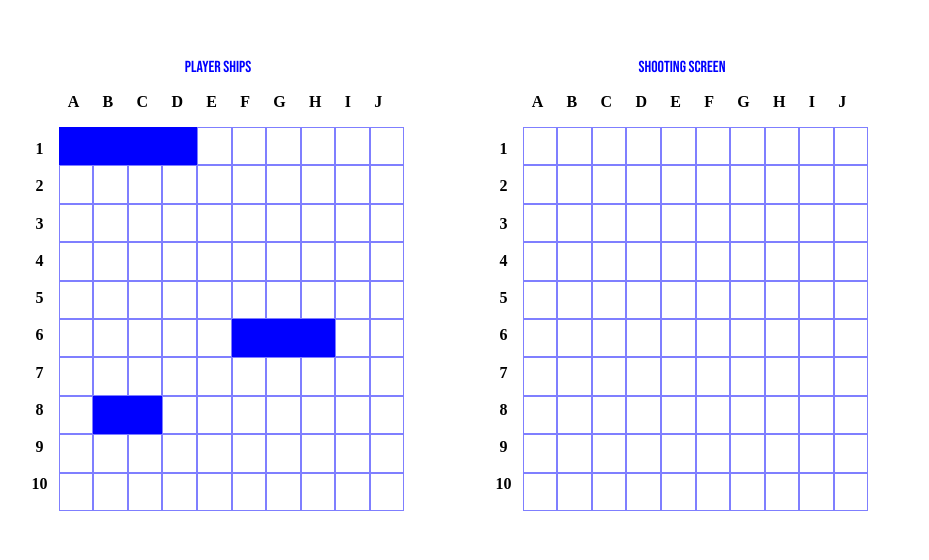
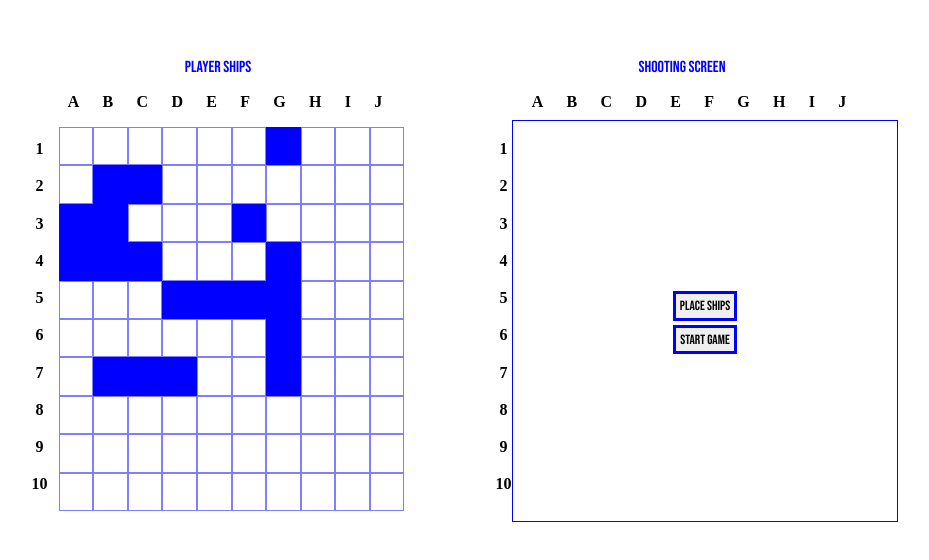
Before and after one commit to JT84-bit/battleship, a website built with webpack: page src/index.html in a window 1280 px wide. Shown: the part 198-758 px from the top of the page, without its empty margins (190-1119 px from the left). Built offline with nearby package versions, Linux system fonts and the light colour scheme.

Commit message:
Added start screen and random placement

```diff
--- a/src/gameboard.js
+++ b/src/gameboard.js
@@ -48,6 +48,8 @@ class Gameboard {
       board.push(newRow);
     }
     this._board = board;
+    this._shipCoordinates = [];
+    this._shipsLeft = 0;
   }
 
   shipFactory(length) {
@@ -71,7 +73,12 @@ class Gameboard {
   }
 
   checkIfShip(y, x) {
-    if (this._board[y][x] !== 0 && this._board[y][x] !== 1 && this._board[y][x] !== 3 && this._board[y][x] !== 4) {
+    if (
+      this._board[y][x] !== 0
+      && this._board[y][x] !== 1
+      && this._board[y][x] !== 3
+      && this._board[y][x] !== 4
+    ) {
       return true;
     }
     return false;
@@ -81,7 +88,11 @@ class Gameboard {
     if (this.checkIfShip(y, x)) {
       return false;
     }
-    if (this._board[y][x] === 1 || this._board[y][x] === 3 || this._board[y][x] === 4) {
+    if (
+      this._board[y][x] === 1
+      || this._board[y][x] === 3
+      || this._board[y][x] === 4
+    ) {
       return true;
     }
     return false;
@@ -93,6 +104,68 @@ class Gameboard {
     }
     return false;
   }
+
+  randomNumber(range) {
+    let newNumber = 0;
+    newNumber = Math.floor(Math.random() * range);
+    return newNumber;
+  }
+
+  drawShips() {
+    let ship = [];
+
+    if (this._shipCoordinates.length === 0) {
+      const newY = this.randomNumber(10);
+      const newX = this.randomNumber(5);
+      ship.push(`${newY},${newX}`);
+      ship.push(`${newY},${newX + 1}`);
+      ship.push(`${newY},${newX + 2}`);
+      ship.push(`${newY},${newX + 3}`);
+      this.placeShips(0, 0, ship);
+      this._shipCoordinates.push(ship);
+      ship = [];
+    }
+
+    if (this._shipCoordinates.length < 3) {
+      const newY = this.randomNumber(6);
+      const newX = this.randomNumber(10);
+
+      if (
+        !this._board[newY][newX]
+        && !this._board[newY + 1][newX]
+        && !this._board[newY + 1][newX]
+      ) {
+        ship.push(`${newY},${newX}`);
+        ship.push(`${newY + 1},${newX}`);
+        ship.push(`${newY + 2},${newX}`);
+        this.placeShips(0, 0, ship);
+        this._shipCoordinates.push(ship);
+      }
+      this.drawShips();
+    }
+    if (this._shipCoordinates.length < 6) {
+      const newY = this.randomNumber(8);
+      const newX = this.randomNumber(10);
+      if (!this.board[newY][newX] && !this.board[newY + 1][newX]) {
+        ship.push(`${newY},${newX}`);
+        ship.push(`${newY + 1},${newX}`);
+        this.placeShips(0, 0, ship);
+        this._shipCoordinates.push(ship);
+      }
+      this.drawShips();
+    }
+
+    if (this._shipCoordinates.length < 9) {
+      const newY = this.randomNumber(9);
+      const newX = this.randomNumber(10);
+      if (!this._board[newY][newX]) {
+        ship.push(`${newY},${newX}`);
+        this.placeShips(newY, newX);
+        this._shipCoordinates.push(ship);
+      }
+      this.drawShips();
+    }
+  }
 }
 
 export default Gameboard;
--- a/src/gamecontrol.js
+++ b/src/gamecontrol.js
@@ -1,75 +1,12 @@
 import Gameboard from './gameboard';
-
-const location = [];
-
-function randomNumber(range) {
-  let newNumber = 0;
-  newNumber = Math.floor(Math.random() * range);
-  return newNumber;
-}
-
-function drawEnemyShips(computerBoard) {
-  let ship = [];
-
-  if (location.length === 0) {
-    const newY = randomNumber(9);
-    const newX = randomNumber(4);
-    ship.push(`${newY},${newX}`);
-    ship.push(`${newY},${newX + 1}`);
-    ship.push(`${newY},${newX + 2}`);
-    ship.push(`${newY},${newX + 3}`);
-    computerBoard.placeShips(0, 0, ship);
-    location.push(ship);
-    ship = [];
-  }
-
-  if (location.length < 3) {
-    const newY = randomNumber(5);
-    const newX = randomNumber(9);
-    const { board } = computerBoard;
-    if (!board[newY][newX] && !board[newY + 1][newX] && !board[newY + 1][newX]) {
-      ship.push(`${newY},${newX}`);
-      ship.push(`${newY + 1},${newX}`);
-      ship.push(`${newY + 2},${newX}`);
-      computerBoard.placeShips(0, 0, ship);
-      location.push(ship);
-    }
-    drawEnemyShips(computerBoard);
-  }
-  if (location.length < 6) {
-    const newY = randomNumber(7);
-    const newX = randomNumber(9);
-    const { board } = computerBoard;
-    if (!board[newY][newX] && !board[newY + 1][newX]) {
-      ship.push(`${newY},${newX}`);
-      ship.push(`${newY + 1},${newX}`);
-      computerBoard.placeShips(0, 0, ship);
-      location.push(ship);
-    }
-    drawEnemyShips(computerBoard);
-  }
-
-  if (location.length < 9) {
-    const newY = randomNumber(8);
-    const newX = randomNumber(10);
-    const { board } = computerBoard;
-    if (!board[newY][newX]) {
-      ship.push(`${newY},${newX}`);
-      computerBoard.placeShips(newY, newX);
-      location.push(ship);
-    }
-    drawEnemyShips(computerBoard);
-  }
-}
 
 function gameController() {
   const playerBoard = new Gameboard();
   const computerBoard = new Gameboard();
-  const enemyShips = [['0,0', '1,0', '2,0', '3,0'], ['5,5', '6,5', '7,5'], ['1,7', '2,7']];
   playerBoard.makeboard();
-  playerBoard.placeShips(0, 0, enemyShips);
+  playerBoard.drawShips();
   computerBoard.makeboard();
-  drawEnemyShips(computerBoard);
+  computerBoard.drawShips();
   const players = [
     {
       name: 'Player',
@@ -80,7 +17,7 @@ function gameController() {
       board: computerBoard,
     },
   ];
-  console.log(players[1].board);
+
   let activePlayer = players[0];
 
   const getActivePlayer = () => activePlayer;
--- a/src/index.html
+++ b/src/index.html
@@ -77,5 +77,11 @@
         <div class="loseText">YOU LOSE!</div>
         <div><button class="resetLose">NEW GAME</button></div>
     </div>
+    <div class="startScreen">
+        <button class="randomPlacement">Place Ships</button>
+        <button class="startGame">Start Game</button>
+    </div>
+    <div class="coverLeft hidden"></div>
+    <div class="coverRight hidden"></div>
 </body>
 </html>
--- a/src/index.js
+++ b/src/index.js
@@ -1,5 +1,4 @@
 import './style.css';
-import gameController from './gamecontrol';
 import screenController from './screencontrol';
 
 screenController();
--- a/src/screencontrol.js
+++ b/src/screencontrol.js
@@ -5,13 +5,20 @@ let computerHints = [];
 function screenController() {
   const game = gameController();
   const players = game.getPlayers();
-  const gameScreen = document.querySelector('.boards');
+  const leftCover = document.querySelector('.coverLeft');
+  const rightCover = document.querySelector('.coverRight');
+  const startScreen = document.querySelector('.startScreen');
+  const startButton = document.querySelector('.startGame');
+  const newPlacement = document.querySelector('.randomPlacement');
   const gameWon = document.querySelector('.wonScreen');
   const gameLost = document.querySelector('.loseScreen');
   const playerBoard = document.querySelector('.playerShips');
   const enemyBoard = document.querySelector('.shootingBoard');
   const resetButton = document.querySelector('.reset');
   const resetButtonLose = document.querySelector('.resetLose');
+  startButton.addEventListener('click', () => {
+    startScreen.classList.add('hidden');
+  });
   resetButton.addEventListener('click', () => {
     window.location.reload();
   });
@@ -25,16 +32,17 @@ function screenController() {
   const computerBoard = players[1].board;
 
   function computerHit(y, x) {
-    if (y >= 1 && !playersBoard.checkIfAlreadyHit(y - 1, x)) {
+    const currentBoard = players[0].board;
+    if (y >= 1 && !currentBoard.checkIfAlreadyHit(y - 1, x)) {
       computerHints.push(`${y - 1},${x}`);
     }
-    if (y <= 8 && !playersBoard.checkIfAlreadyHit(y + 1, x)) {
+    if (y <= 8 && !currentBoard.checkIfAlreadyHit(y + 1, x)) {
       computerHints.push(`${y + 1},${x}`);
     }
-    if (x >= 1 && !playersBoard.checkIfAlreadyHit(y, x - 1)) {
+    if (x >= 1 && !currentBoard.checkIfAlreadyHit(y, x - 1)) {
       computerHints.push(`${y},${x - 1}`);
     }
-    if (x <= 8 && !playersBoard.checkIfAlreadyHit(y, x + 1)) {
+    if (x <= 8 && !currentBoard.checkIfAlreadyHit(y, x + 1)) {
       computerHints.push(`${y},${x + 1}`);
     }
   }
@@ -45,26 +53,28 @@ function screenController() {
       playerBoard.removeChild(playerBoard.lastChild);
     }
 
-    for (let i = 0; i < playerArray.length; i++) {
+    const playerArrayNew = players[0].board.board;
+
+    for (let i = 0; i < playerArrayNew.length; i++) {
       const buttonRow = document.createElement('div');
       buttonRow.classList.add('buttons');
-      for (let j = 0; j < playerArray[i].length; j++) {
-        if (playerArray[i][j] === 0) {
+      for (let j = 0; j < playerArrayNew[i].length; j++) {
+        if (playerArrayNew[i][j] === 0) {
           const newButton = document.createElement('button');
           newButton.classList.add('empty');
           newButton.textContent = '';
           buttonRow.appendChild(newButton);
-        } else if (playerArray[i][j] === 1) {
+        } else if (playerArrayNew[i][j] === 1) {
           const newButton = document.createElement('button');
           newButton.classList.add('empty');
           newButton.textContent = 'X';
           buttonRow.appendChild(newButton);
-        } else if (playerArray[i][j] === 4) {
+        } else if (playerArrayNew[i][j] === 4) {
           const newButton = document.createElement('button');
           newButton.classList.add('sunk');
           newButton.textContent = 'SUNK';
           buttonRow.appendChild(newButton);
-        } else if (playerArray[i][j] === 3) {
+        } else if (playerArrayNew[i][j] === 3) {
           const newButton = document.createElement('button');
           newButton.classList.add('hit');
           newButton.textContent = 'HIT';
@@ -78,6 +88,13 @@ function screenController() {
       playerBoard.appendChild(buttonRow);
     }
   }
+
+  newPlacement.addEventListener('click', () => {
+    playersBoard.makeboard();
+    playersBoard.drawShips();
+    renderLeft();
+  });
+
   renderLeft();
   // Right Board = Shooting screen
   function renderRight() {
@@ -91,11 +108,15 @@ function screenController() {
         if (computerArray[i][j] === 0) {
           const newButton = document.createElement('button');
           newButton.classList.add('empty');
-          newButton.addEventListener('click', () => {
+          newButton.addEventListener(
+            'click',
+            () => {
               computerBoard.receiveAttack(i, j);
               renderRight();
               computerTurn();
-          }, { once: true });
+            },
+            { once: true },
+          );
           buttonRow.appendChild(newButton);
         } else if (computerArray[i][j] === 1) {
           const newButton = document.createElement('button');
@@ -115,15 +136,20 @@ function screenController() {
         } else {
           const newButton = document.createElement('button');
           newButton.classList.add('computerShip');
-          newButton.addEventListener('click', () => {
+          newButton.addEventListener(
+            'click',
+            () => {
               players[1].board.receiveAttack(i, j);
               if (computerBoard.allShipsSunken()) {
                 gameWon.classList.remove('hidden');
-              gameScreen.classList.add('hidden');
+                leftCover.classList.remove('hidden');
+                rightCover.classList.remove('hidden');
               }
               renderRight();
               computerTurn();
-          }, { once: true });
+            },
+            { once: true },
+          );
           buttonRow.appendChild(newButton);
         }
       }
@@ -139,7 +165,6 @@ function screenController() {
       newCoordinates = newCoordinates.split(',');
       newY = Number(newCoordinates[0]);
       newX = Number(newCoordinates[1]);
-      console.log(newY, newX);
     } else {
       newY = Math.floor(Math.random() * 10);
       newX = Math.floor(Math.random() * 10);
@@ -151,12 +176,13 @@ function screenController() {
 
     if (playersBoard.receiveAttack(newY, newX) === false) {
       computerHit(newY, newX);
-    } else if ((playersBoard.receiveAttack(newY, newX))) {
+    } else if (playersBoard.receiveAttack(newY, newX)) {
       computerHints = [];
     }
     if (playersBoard.allShipsSunken()) {
       gameLost.classList.remove('hidden');
-      gameScreen.classList.add('hidden');
+      leftCover.classList.remove('hidden');
+      rightCover.classList.remove('hidden');
     }
     renderLeft();
     renderRight();
--- a/src/ship.js
+++ b/src/ship.js
@@ -19,9 +19,7 @@ class Ship {
     return false;
   }
 
-  addCoordinates(x_axis, y_axis) {
-
-  }
+  addCoordinates(x_axis, y_axis) {}
 }
 
 export default Ship;
--- a/src/style.css
+++ b/src/style.css
@@ -117,6 +117,7 @@ p {
     height: 10em;
     border: solid 2px rgb(0, 0, 255);
     background-color: white;
+    z-index: 2;
 }
 
 .wonText {
@@ -137,11 +138,7 @@ p {
     background-color: white;
 }
 
-.hidden {
-    display: none;
-}
-
-.playerShips div .playerShip {
+.playerShips div .playerShip{
     border: solid 1px blue;
     background-color: blue;
 }
@@ -160,3 +157,50 @@ p {
     background-color: red;
     border: solid 1px red;
 }
+
+.startScreen {
+    display: flex;
+    flex-direction: column;
+    justify-content: center;
+    align-items: center;
+    background-color: white;
+    width: 30vw;
+    height: 50vh;
+    border: solid 1px blue;
+    position: absolute;
+    right: 15%;
+    bottom: 10%;
+}
+
+.randomPlacement, .startGame {
+    font-family: bebas;
+    border: solid blue;
+    padding: 1%;
+    margin-top: 1%;
+}
+
+.coverRight {
+    background-color: rgb(255, 255, 255, 0.5);
+    width: 28vw;
+    height: 50vh;
+    border: solid 1px blue;
+    position: absolute;
+    right: 17%;
+    bottom: 10%;
+    z-index: 1;
+}
+
+.coverLeft {
+    background-color: rgb(255, 255, 255, 0.5);
+    width: 28vw;
+    height: 50vh;
+    border: solid 1px blue;
+    position: absolute;
+    left: 20%;
+    bottom: 10%;
+    z-index: 1;
+}
+
+.hidden {
+    display: none;
+}
```
Lines whose indentation alone changed are shown as unchanged.
